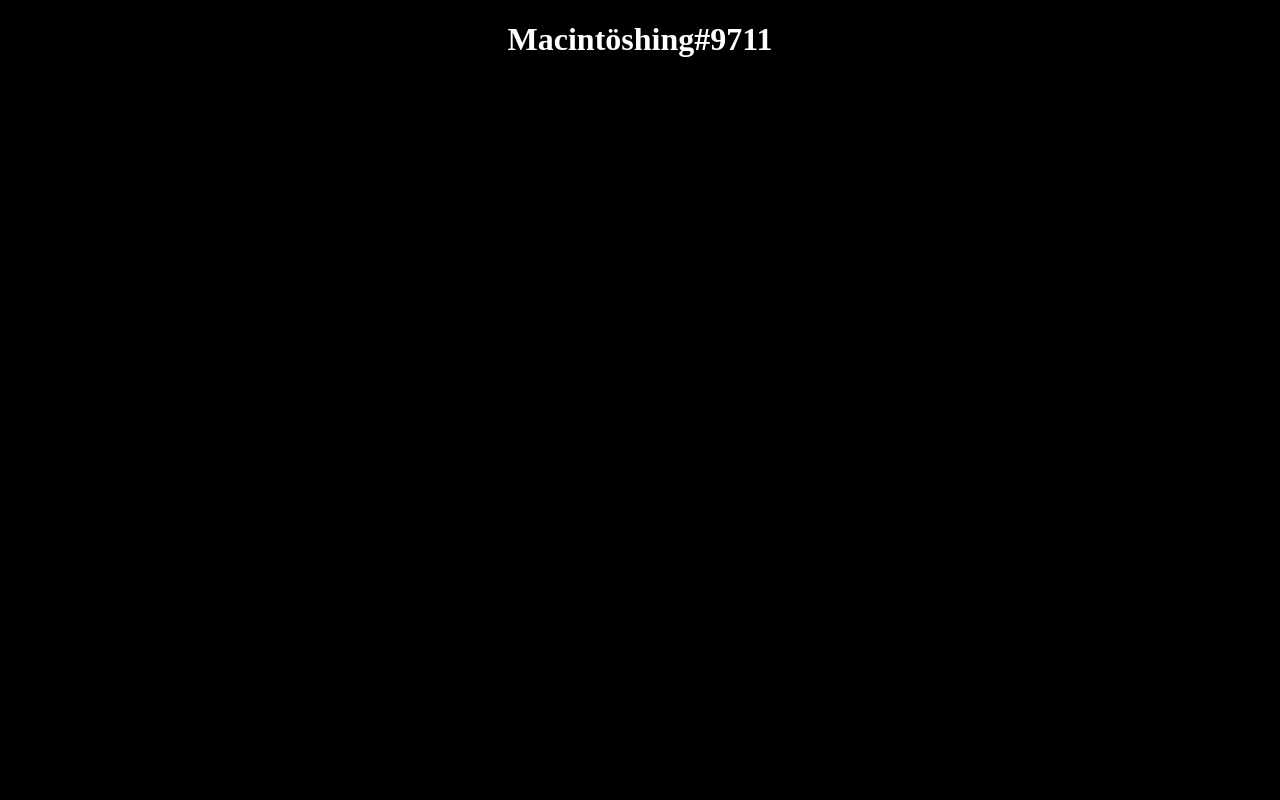
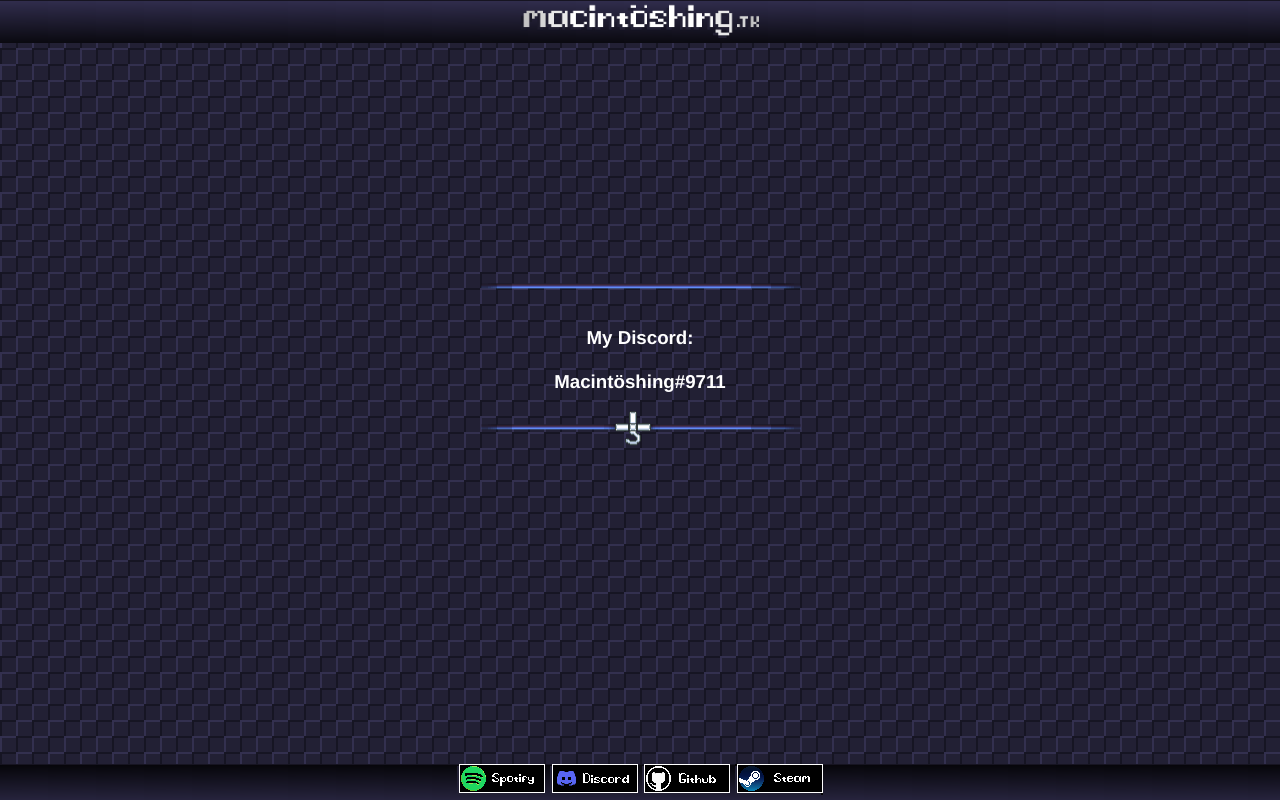
Before and after one commit to Macintoshin/M_site, a plain HTML site: page discordtag.html in a window 1280 px wide. Drawn offline with Linux system fonts and the light colour scheme.

Commit message:
update
updated the ugly discord tag html

```diff
--- a/discordtag.html
+++ b/discordtag.html
@@ -1,17 +1,34 @@
 <!DOCTYPE html>
-<style>
-    body {
-  cursor: url('mouse_cur.png'),auto;
-}
-</style>
-<preferences>
-    <font face="helvetica"></font>
-    <body style="background-color:rgb(0, 0, 0);"></body>
-    <body text="#ffffff" link="#ff0000" vlink="#ff0000" alink="#ff0000">
-</preferences>
+<!-- Discord Tag Page :) -->
+<link rel="stylesheet" href="styles.css">
 <html>
-    <center>
-     <h1>Macintöshing#9711</h1>
-    </center>
+    <body>
+        <head>
+            <title>Mac's Site</title>
+        </head>
+        <!--Text Color & Font-->
+        <body text="#ffffff" link="#ff0000" vlink="#00ffff" alink="#ffffff">
+        <font face="helvetica">
 
+        <!--Top navigation bar-->
+        <center>
+        <div class="topnav">
+            <a href="/"><img src="Img/Macintoshing.png" height="38"><a>
+        </div>
+        <!--Main body-->
+        <div class="center-screen">
+            <img src="Img/TheSymbolRemoved.png">
+            <h3>My Discord:<br><br>Macintöshing#9711</h3>
+            <img src="Img/TheSymbolRemains.png">
+        </div>
+        </center>
+        <!--Bottom navigation bar-->
+        <div class="navbar">
+            <a href="https://open.spotify.com/user/rkn8mb00gra742i7qq35k0hng?si=f948926fe9814de9"><img src="Img/spotify.png"></a>
+            <a href="/discordtag"><img src="Img/discord.png"></a>
+            <a href="https://github.com/Macintoshin/Macintoshing_site"><img src="Img/github.png"></a>
+            <a href="https://steamcommunity.com/id/Macintoshing/"><img src="Img/steam.png"></a>
+        </div>
+
+    </body>
 </html>
```
